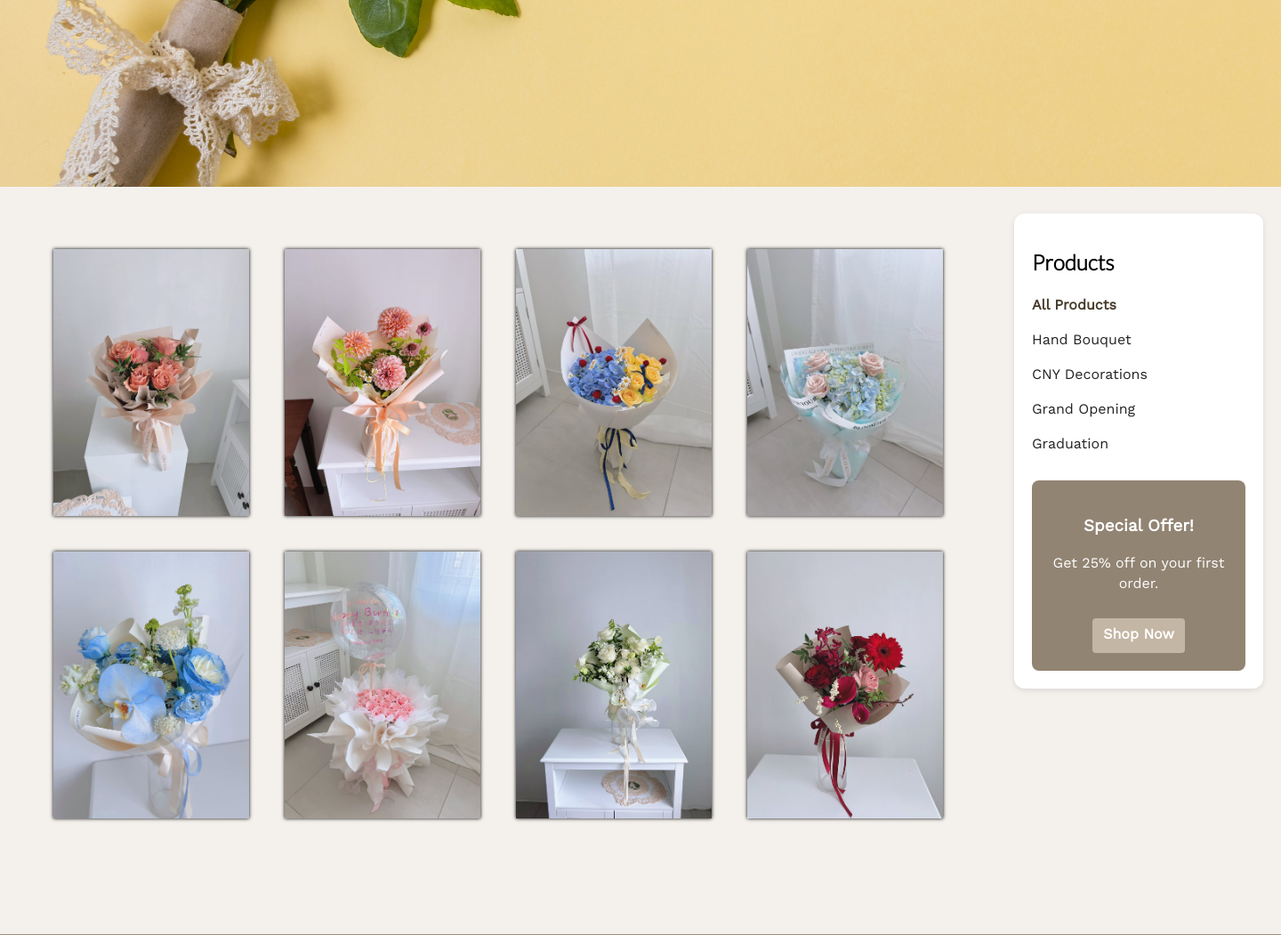
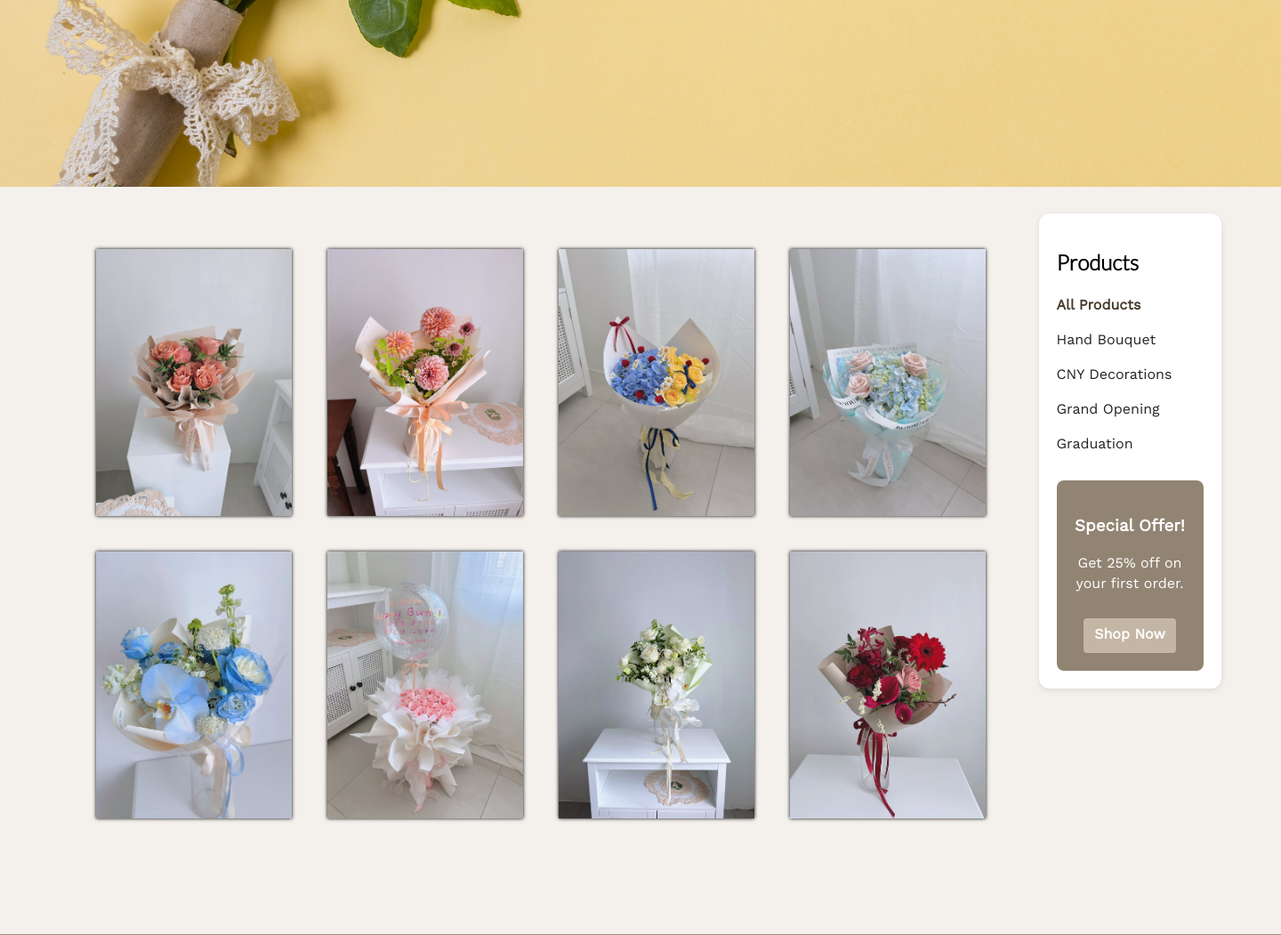
Before and after one commit to danyol123/rootflowers, a PHP site: page /product1.html in a window 1440 px wide. Shown: the part 685-1736 px from the top of the page at 89% size. Run offline with PHP 8.4, Linux system fonts and the light colour scheme.

Commit message:
Fixed sidebar

```diff
--- a/styles.css
+++ b/styles.css
@@ -1050,8 +1050,8 @@ footer a:hover {
 /* Layout for product */
 .page {
   display: grid;
-  grid-template-columns: 1fr 280px;
-  gap: 40px;
+  grid-template-columns: 1fr 205px;
+  gap: 20px;
   max-width: 1400px;
   margin: 30px auto;
   padding: 0 20px;
```
